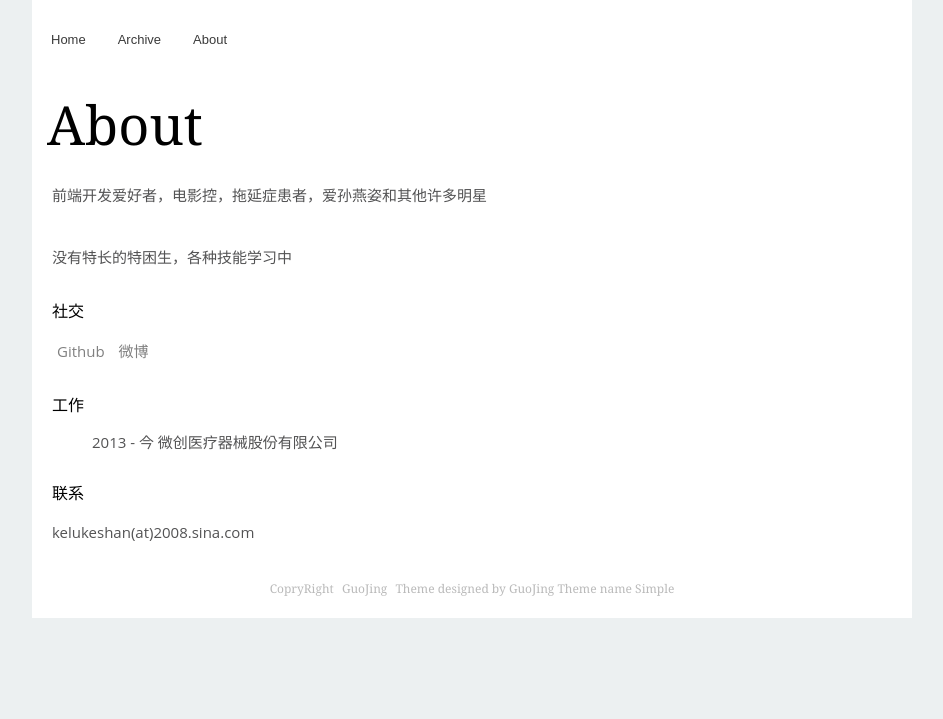
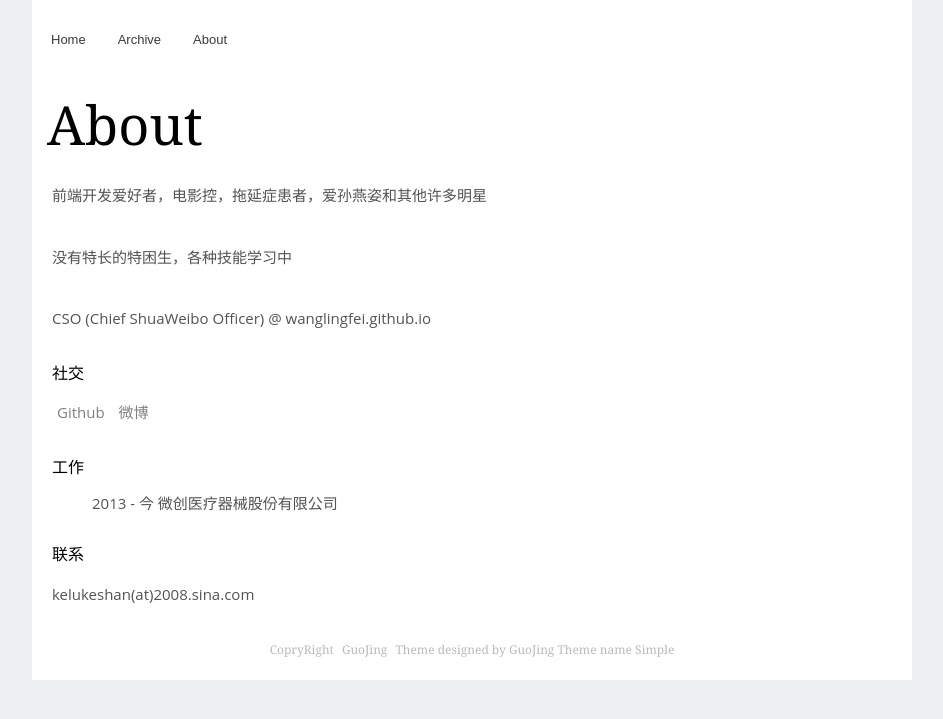
Before and after one commit to mayloveless/wanglingfei.github.com, a Jekyll site: the page built from about/index.md, in a window 1280 px wide. Shown: the top 719 px of the page, without its empty margins (168-1111 px from the left). Built offline with Jekyll 4.4.1, drawn with Linux system fonts in a browser that asks for light colours; nearby versions of some CDN libraries; library files that are not in the unit come from our copies; Markdown is read by kramdown in place of the engine named in the settings.

Commit message:
change about

```diff
--- a/about/index.md
+++ b/about/index.md
@@ -8,6 +8,7 @@ description: 关于我
 
 没有特长的特困生，各种技能学习中
 
+CSO (Chief ShuaWeibo Officer) @ wanglingfei.github.io
 
 ### 社交 ###
 
```
